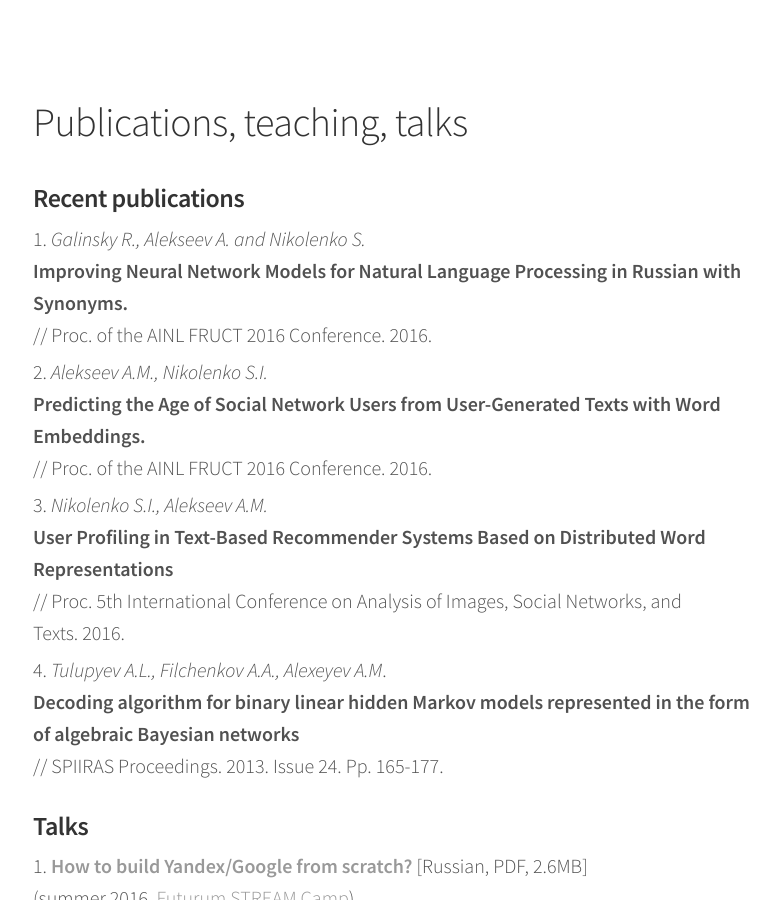
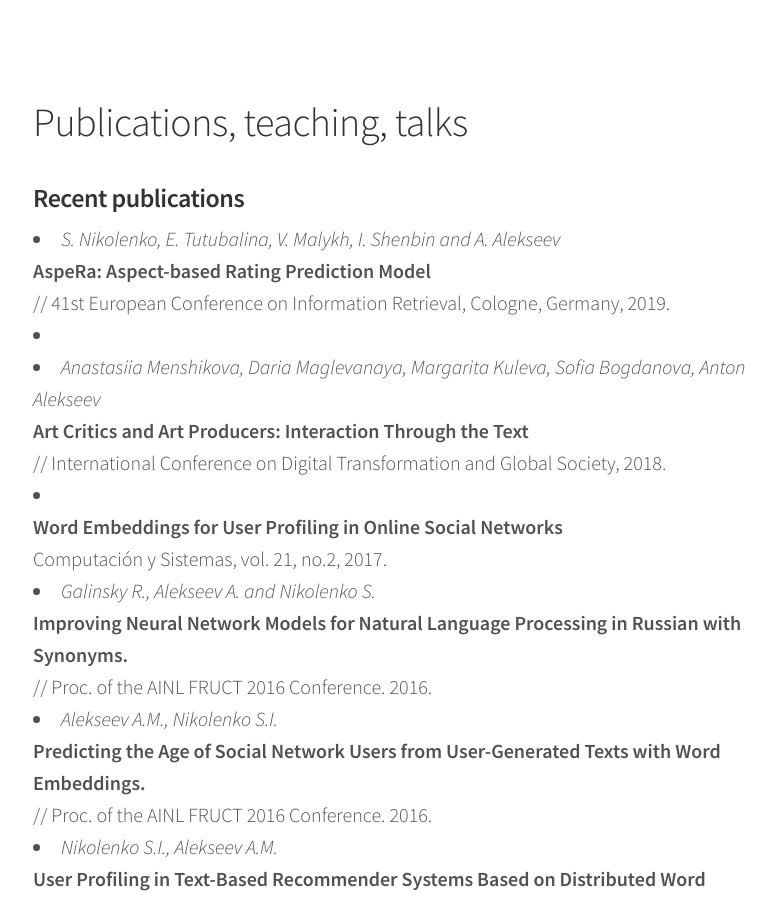
Before and after one commit to alexeyev/alexeyev.github.io, a Jekyll site: the page built from blahblahblah.html, in a window 1280 px wide and 900 px high. Shown: the whole window, without its empty margins (247-1027 px from the left). Built offline with Jekyll 4.4.1, drawn with Linux system fonts in a browser that asks for light colours.

Commit message:
Update blahblahblah.html

```diff
--- a/blahblahblah.html
+++ b/blahblahblah.html
@@ -14,7 +14,16 @@ layout: default
 </header>
 <div class="content list">
     <h3>Recent publications</h3>
-    <ol>
+	<li><i>S. Nikolenko, E. Tutubalina, V. Malykh, I. Shenbin and A. Alekseev</i>
+		<br><b>AspeRa: Aspect-based Rating Prediction Model</b>
+		<br>// 41st European Conference on Information Retrieval, Cologne, Germany, 2019.
+	<li><i></i>
+	<li><i>Anastasiia Menshikova, Daria Maglevanaya, Margarita Kuleva, Sofia Bogdanova, Anton Alekseev</i>
+		<br><b>Art Critics and Art Producers: Interaction Through the Text</b>
+		<br>// International Conference on Digital Transformation and&nbsp;Global&nbsp;Society,&nbsp;2018.
+	<li><i></i>
+		<br><b>Word Embeddings for User Profiling in Online Social Networks</b>
+		<br>Computación y Sistemas,&nbsp;vol.&nbsp;21,&nbsp;no.2,&nbsp;2017.
 	<li><i>Galinsky R., Alekseev A. and Nikolenko S.</i>
 		<br><b>Improving Neural Network Models for Natural Language Processing in Russian with Synonyms.</b>
 		<br>//&nbsp;Proc. of the AINL&nbsp;FRUCT&nbsp;2016 Conference.&nbsp;2016.
```
